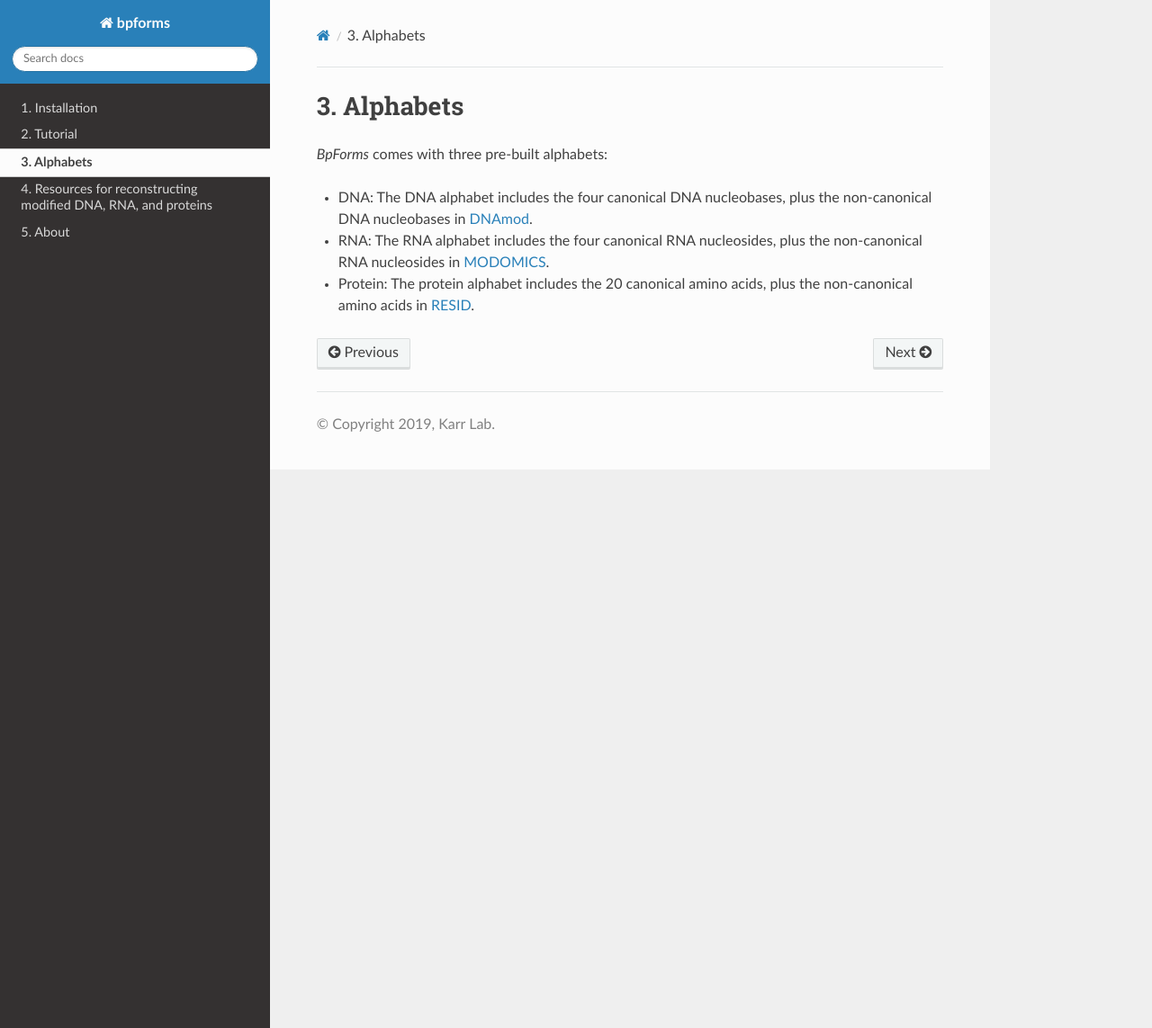
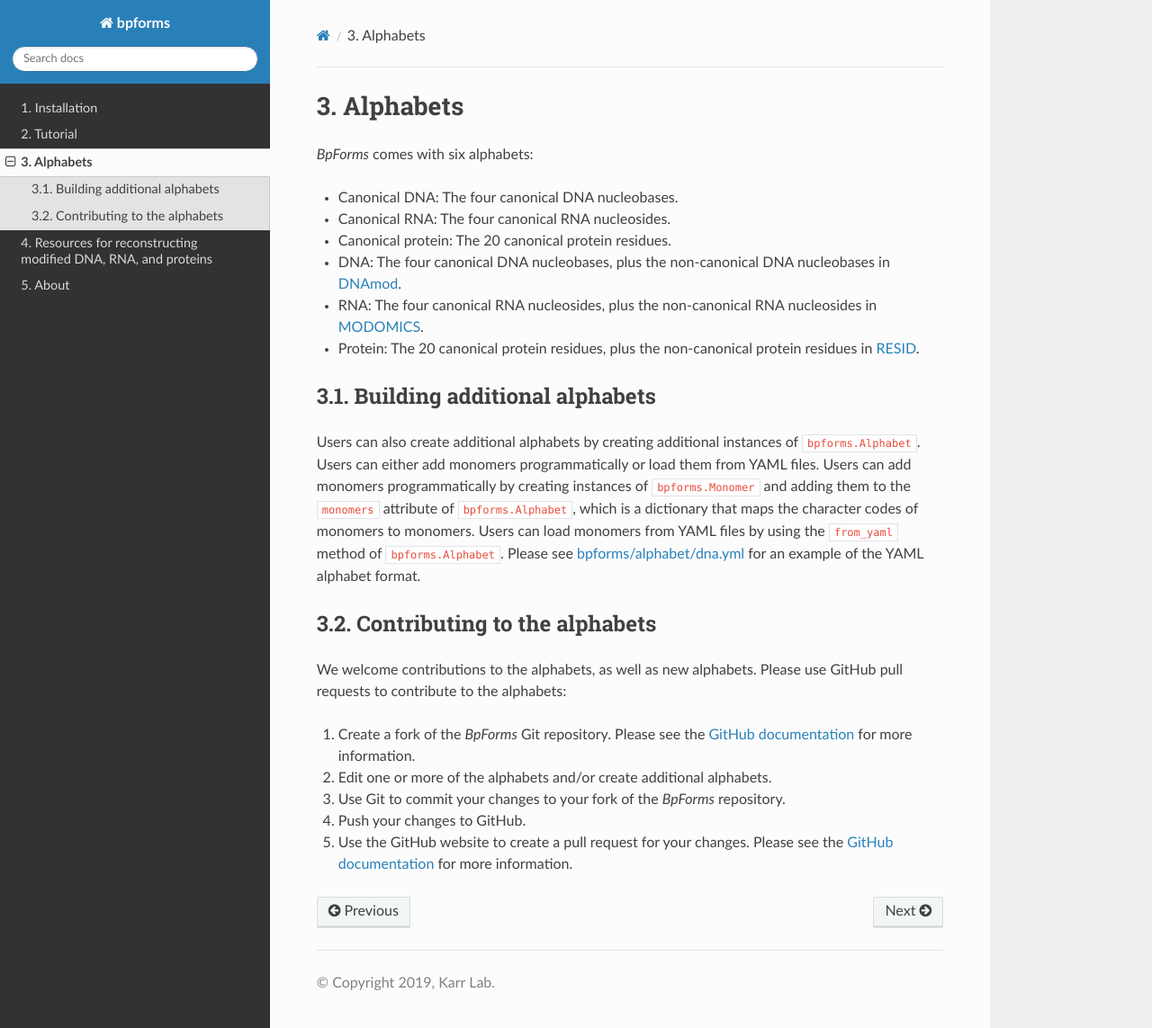
Before and after one commit to KarrLab/bpforms, a Sphinx documentation site: the page built from docs/alphabets.rst, in a window 1280 px wide and 1143 px high. Shown: the whole window at 90% size. Built offline with Sphinx 7.4.7 and the Read the Docs theme 2.0.0, drawn with Linux system fonts in a browser that asks for light colours; pages that are not in the unit, such as notebooks, are missing from menus.

Commit message:
adding info about building new alphabets and contributing to alphabets

```diff
--- a/docs/alphabets.rst
+++ b/docs/alphabets.rst
@@ -1,8 +1,29 @@
 Alphabets
 ------------------
 
-`BpForms` comes with three pre-built alphabets:
+`BpForms` comes with six alphabets:
 
-* DNA: The DNA alphabet includes the four canonical DNA nucleobases, plus the non-canonical DNA nucleobases in `DNAmod <https://dnamod.hoffmanlab.org>`_.
-* RNA: The RNA alphabet includes the four canonical RNA nucleosides, plus the non-canonical RNA nucleosides in `MODOMICS <http://modomics.genesilico.pl/modifications/>`_.
-* Protein: The protein alphabet includes the 20 canonical amino acids, plus the non-canonical amino acids in `RESID <https://pir.georgetown.edu/resid/>`_.
+* Canonical DNA: The four canonical DNA nucleobases.
+* Canonical RNA: The four canonical RNA nucleosides.
+* Canonical protein: The 20 canonical protein residues.
+* DNA: The four canonical DNA nucleobases, plus the non-canonical DNA nucleobases in `DNAmod <https://dnamod.hoffmanlab.org>`_.
+* RNA: The four canonical RNA nucleosides, plus the non-canonical RNA nucleosides in `MODOMICS <http://modomics.genesilico.pl/modifications/>`_.
+* Protein: The 20 canonical protein residues, plus the non-canonical protein residues in `RESID <https://pir.georgetown.edu/resid/>`_.
+
+
+Building additional alphabets
+^^^^^^^^^^^^^^^^^^^^^^^^^^^^^
+
+Users can also create additional alphabets by creating additional instances of ``bpforms.Alphabet``. Users can either add monomers programmatically or load them from YAML files. Users can add monomers programmatically by creating instances of ``bpforms.Monomer`` and adding them to the ``monomers`` attribute of ``bpforms.Alphabet``, which is a dictionary that maps the character codes of monomers to monomers. Users can load monomers from YAML files by using the ``from_yaml`` method of ``bpforms.Alphabet``. Please see `bpforms/alphabet/dna.yml <https://github.com/KarrLab/bpforms/blob/master/bpforms/alphabet/dna.yml>`_ for an example of the YAML alphabet format.
+
+
+Contributing to the alphabets
+^^^^^^^^^^^^^^^^^^^^^^^^^^^^^
+
+We welcome contributions to the alphabets, as well as new alphabets. Please use GitHub pull requests to contribute to the alphabets:
+
+#. Create a fork of the `BpForms` Git repository. Please see the `GitHub documentation <https://help.github.com/articles/fork-a-repo/>`_ for more information.
+#. Edit one or more of the alphabets and/or create additional alphabets.
+#. Use Git to commit your changes to your fork of the `BpForms` repository.
+#. Push your changes to GitHub.
+#. Use the GitHub website to create a pull request for your changes. Please see the `GitHub documentation <https://help.github.com/articles/creating-a-pull-request/>`_ for more information.
```
